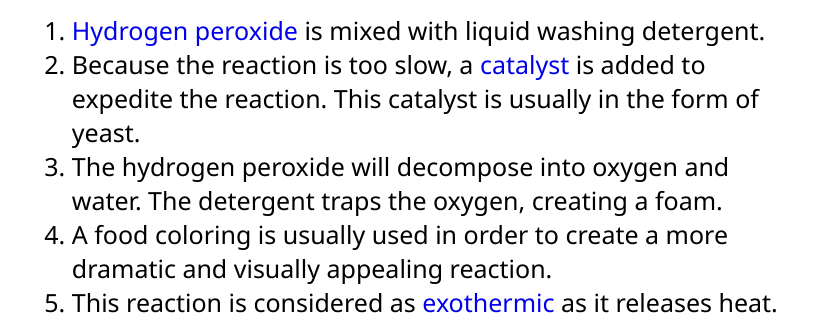
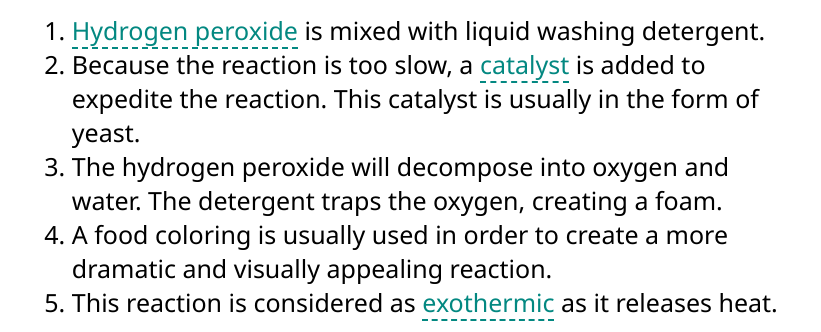
Before and after one commit to williamJperfidy/chemproject2, a plain HTML site: page science.html in a window 1280 px wide. Shown: the part 647-979 px from the top of the page, without its empty margins (229-1050 px from the left). Drawn offline with Linux system fonts and the light colour scheme.

Commit message:
fuck all

```diff
--- a/science.html
+++ b/science.html
@@ -28,13 +28,13 @@
         </section>
         <span class="eh2">The Chemistry</span>
         <ol>
-          <li class="listGridText"><a href="https://pubchem.ncbi.nlm.nih.gov/compound/Hydrogen-Peroxide" className="extLink">Hydrogen peroxide</a> is mixed with liquid washing detergent.</li>
-          <li class="listGridText">Because the reaction is too slow, a <a href="https://www.energy.gov/science/doe-explainscatalysts" className="extLink">catalyst</a> is added to
+          <li class="listGridText"><a href="https://pubchem.ncbi.nlm.nih.gov/compound/Hydrogen-Peroxide" class="extLink">Hydrogen peroxide</a> is mixed with liquid washing detergent.</li>
+          <li class="listGridText">Because the reaction is too slow, a <a href="https://www.energy.gov/science/doe-explainscatalysts" class="extLink">catalyst</a> is added to
             expedite the reaction. This catalyst is usually in the form of yeast.</li>
             <li class="listGridText">The hydrogen peroxide will decompose into oxygen and water. The
               detergent traps the oxygen, creating a foam.</li>
               <li class="listGridText">A food coloring is usually used in order to create a more dramatic and visually appealing reaction.</li>
-              <li class="listGridText">This reaction is considered as <a href="https://www.bbc.co.uk/bitesize/articles/zb7wwnb" className="extLink">exothermic</a> as it releases heat.</li>
+              <li class="listGridText">This reaction is considered as <a href="https://www.bbc.co.uk/bitesize/articles/zb7wwnb" class="extLink">exothermic</a> as it releases heat.</li>
         </ol>
       </main>
     <div style="margin-bottom: 15px; color:white">Hello</div>
```
